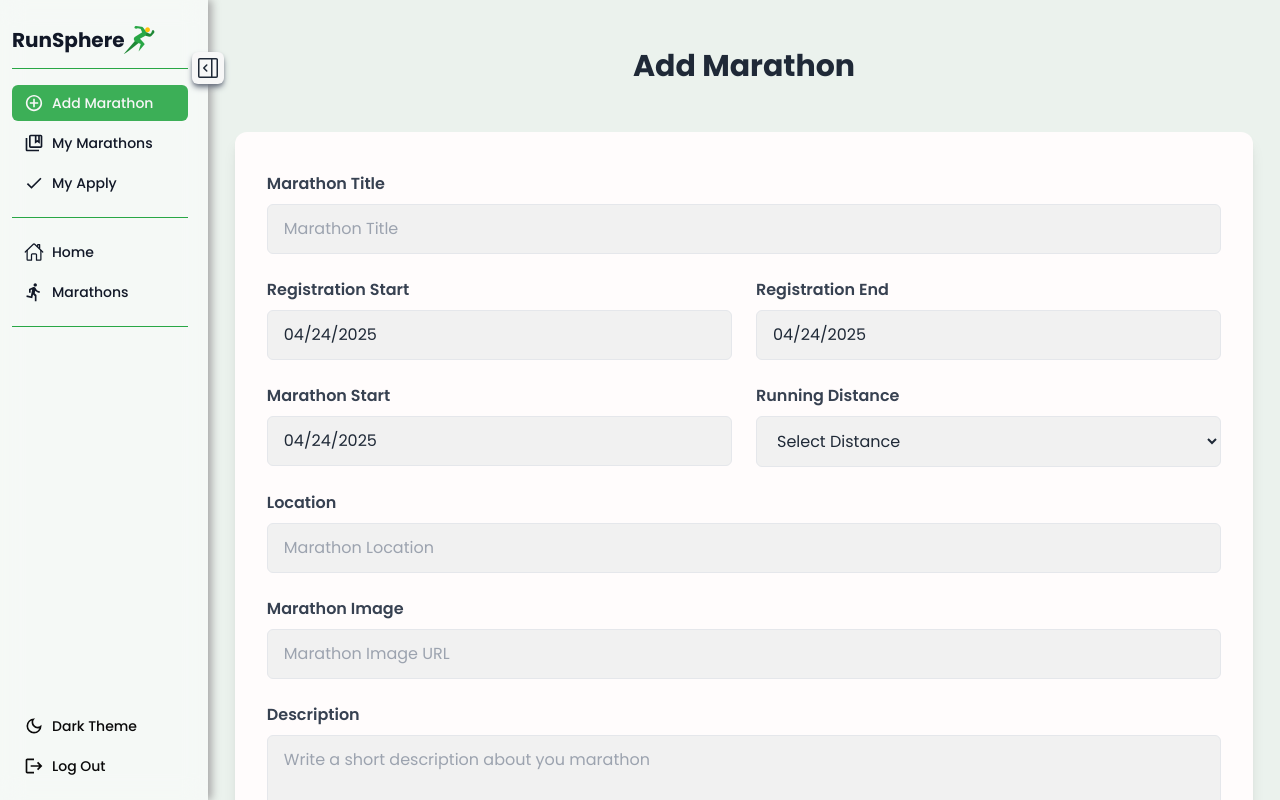
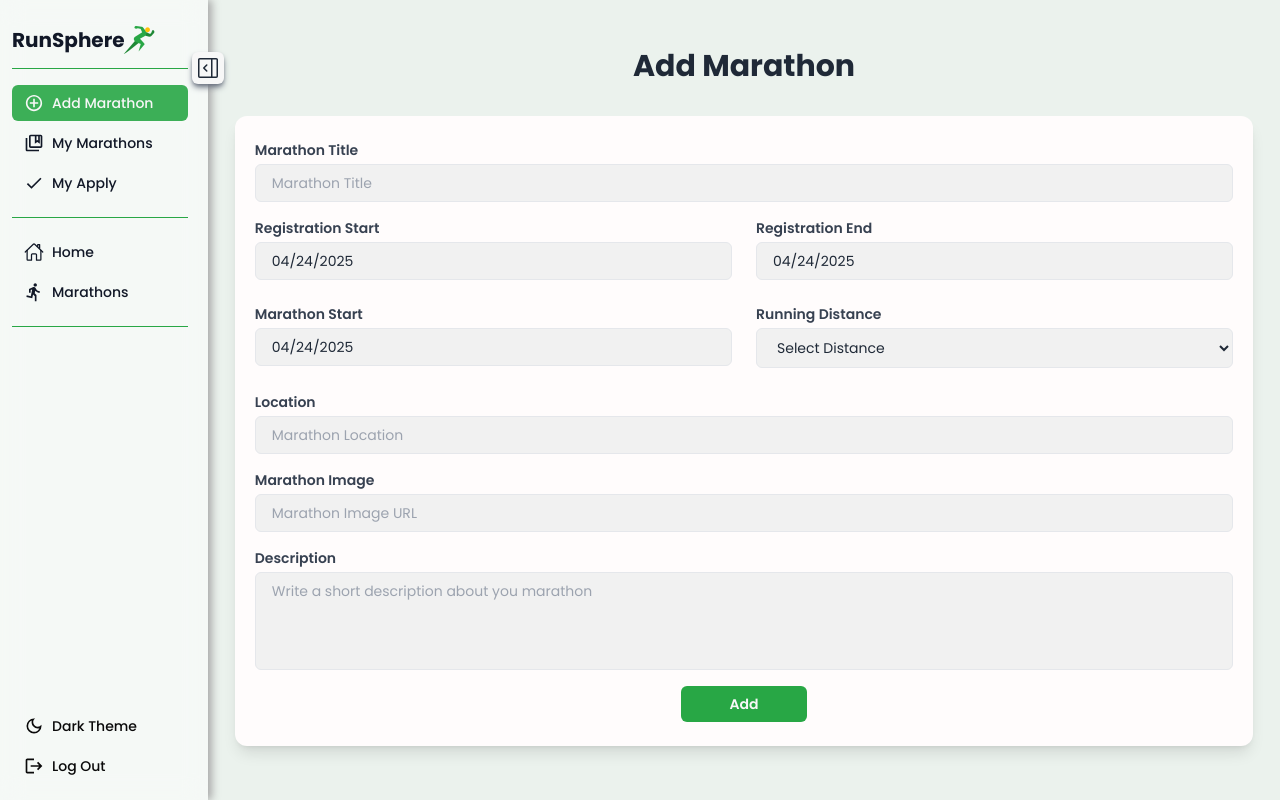
Before and after one commit to rumon3-1416/Marathon-Client-nph-b10a11, a React (Vite) app: page /dashboard in a window 1280 px wide. Shown: the top 800 px of the page. Built offline with nearby package versions, Linux system fonts and the light colour scheme; no server answers; sample sign-in values are in the browser's storage.

Commit message:
Updated: Add Marathon design updated

```diff
--- a/src/Pages/Dashboard/Components/Sidebar.jsx
+++ b/src/Pages/Dashboard/Components/Sidebar.jsx
@@ -46,7 +46,7 @@ const navLinks = [
   {
     id: '12',
     title: 'Marathons',
-    link: '/all_marathon',
+    link: '/all_marathons',
     icon: <MdOutlineDirectionsRun />,
   },
 ];
--- a/src/Pages/Dashboard/Pages/AddMarathon/AddMarathon.jsx
+++ b/src/Pages/Dashboard/Pages/AddMarathon/AddMarathon.jsx
@@ -5,6 +5,9 @@ import 'react-datepicker/dist/react-datepicker.css';
 import { useAuthContext } from '../../../../Hooks/useAuthContext';
 import Modal from '../../../../components/Modal/Modal';
 import useAxiosSecure from '../../../../Hooks/useAxiosSecure';
+
+const inputClasses =
+  'text-sm w-full px-4 py-2 rounded-md border-[1.5px] focus:border-green outline-none transition-all duration-300';
 
 const AddMarathon = () => {
   const [modal, setModal] = useState({
@@ -22,7 +25,7 @@ const AddMarathon = () => {
 
   const labelColor = darkTheme ? 'text-gray-300' : 'text-gray-700';
   const inputColor = darkTheme
-    ? 'bg-dark3 text-gray-200'
+    ? 'bg-dark3 text-gray-200 border-gray-600'
     : 'bg-[#f1f1f1] text-gray-800';
 
   useEffect(() => {
@@ -64,7 +67,7 @@ const AddMarathon = () => {
   return (
     <section>
       <h3
-        className={`text-3xl font-bold text-center mb-12 ${
+        className={`text-3xl font-bold text-center mb-8 ${
           darkTheme ? 'text-light2' : 'text-gray-800'
         }`}
       >
@@ -73,17 +76,20 @@ const AddMarathon = () => {
 
       <form
         onSubmit={handleSubmit}
-        className={`px-8 py-10 rounded-xl shadow-lg ${
+        className={`px-5 py-6 rounded-xl shadow-lg ${
           darkTheme ? 'bg-dark5' : 'bg-[#fffcfc]'
         }`}
       >
         {/* Title */}
-        <div className="mb-6 flex flex-col">
-          <label htmlFor="title" className={`font-semibold mb-2 ${labelColor}`}>
+        <div className="mb-4 flex flex-col">
+          <label
+            htmlFor="title"
+            className={`text-sm font-semibold mb-1 ${labelColor}`}
+          >
             Marathon Title
           </label>
           <input
-            className={`w-full px-4 py-3 rounded-md border-[1.5px] focus:border-green outline-none transition-all duration-300 ${inputColor}`}
+            className={`${inputClasses} ${inputColor}`}
             id="title"
             type="text"
             name="title"
@@ -95,22 +101,22 @@ const AddMarathon = () => {
         {/* Start & End */}
         <div className="mb-6 grid grid-cols-1 md:grid-cols-2 gap-6">
           <div className="flex flex-col">
-            <p className={`font-semibold mb-2 ${labelColor}`}>
+            <p className={`text-sm font-semibold mb-1 ${labelColor}`}>
               Registration Start
             </p>
             <DatePicker
-              className={`w-full px-4 py-3 rounded-md border-[1.5px] focus:border-green outline-none transition-all duration-300 ${inputColor}`}
+              className={`${inputClasses} ${inputColor}`}
               selected={startDate}
               onChange={date => setStartDate(date)}
             />
           </div>
 
           <div className="flex flex-col">
-            <p className={`font-semibold mb-2 ${labelColor}`}>
+            <p className={`text-sm font-semibold mb-1 ${labelColor}`}>
               Registration End
             </p>
             <DatePicker
-              className={`w-full px-4 py-3 rounded-md border-[1.5px] focus:border-green outline-none transition-all duration-300 ${inputColor}`}
+              className={`${inputClasses} ${inputColor}`}
               selected={endDate}
               onChange={date => setEndDate(date)}
             />
@@ -120,9 +126,11 @@ const AddMarathon = () => {
         {/* marathon Date & Distance */}
         <div className="mb-6 grid grid-cols-1 md:grid-cols-2 gap-6">
           <div className="flex flex-col">
-            <p className={`font-semibold mb-2 ${labelColor}`}>Marathon Start</p>
+            <p className={`text-sm font-semibold mb-1 ${labelColor}`}>
+              Marathon Start
+            </p>
             <DatePicker
-              className={`w-full px-4 py-3 rounded-md border-[1.5px] focus:border-green outline-none transition-all duration-300 ${inputColor}`}
+              className={`${inputClasses} ${inputColor}`}
               selected={marathonDate}
               onChange={date => setMarathonDate(date)}
             />
@@ -131,12 +139,12 @@ const AddMarathon = () => {
           <div className="flex flex-col">
             <label
               htmlFor="distance"
-              className={`font-semibold mb-2 ${labelColor}`}
+              className={`text-sm font-semibold mb-1 ${labelColor}`}
             >
               Running Distance
             </label>
             <select
-              className={`w-full px-4 py-3 rounded-md border-[1.5px] focus:border-green outline-none transition-all duration-300  ${inputColor}`}
+              className={`${inputClasses}  ${inputColor}`}
               defaultValue=""
               name="distance"
               id="distance"
@@ -156,15 +164,15 @@ const AddMarathon = () => {
         </div>
 
         {/* Location */}
-        <div className="mb-6 flex flex-col">
+        <div className="mb-4 flex flex-col">
           <label
             htmlFor="location"
-            className={`font-semibold mb-2 ${labelColor}`}
+            className={`text-sm font-semibold mb-1 ${labelColor}`}
           >
             Location
           </label>
           <input
-            className={`w-full px-4 py-3 rounded-md border-[1.5px] focus:border-green outline-none transition-all duration-300 ${inputColor}`}
+            className={`${inputClasses} ${inputColor}`}
             type="text"
             id="location"
             name="location"
@@ -174,12 +182,15 @@ const AddMarathon = () => {
         </div>
 
         {/* Image */}
-        <div className="mb-6 flex flex-col">
-          <label htmlFor="image" className={`font-semibold mb-2 ${labelColor}`}>
+        <div className="mb-4 flex flex-col">
+          <label
+            htmlFor="image"
+            className={`text-sm font-semibold mb-1 ${labelColor}`}
+          >
             Marathon Image
           </label>
           <input
-            className={`w-full px-4 py-3 rounded-md border-[1.5px] focus:border-green outline-none transition-all duration-300 ${inputColor}`}
+            className={`${inputClasses} ${inputColor}`}
             type="text"
             id="image"
             name="image"
@@ -189,15 +200,15 @@ const AddMarathon = () => {
         </div>
 
         {/* description */}
-        <div className="mb-6 flex flex-col">
+        <div className="mb-4 flex flex-col">
           <label
             htmlFor="description"
-            className={`font-semibold mb-2 ${labelColor}`}
+            className={`text-sm font-semibold mb-1 ${labelColor}`}
           >
             Description
           </label>
           <textarea
-            className={`w-full px-4 py-3 rounded-md border-[1.5px] focus:border-green outline-none transition-all duration-300 resize-none ${inputColor}`}
+            className={`${inputClasses} resize-none ${inputColor}`}
             id="description"
             name="description"
             placeholder="Write a short description about you marathon"
@@ -210,7 +221,7 @@ const AddMarathon = () => {
         <div className="text-center">
           <button
             type="submit"
-            className="bg-green text-light2 hover:bg-dark-green font-semibold px-12 py-2.5 rounded-md"
+            className="bg-green text-light2 hover:bg-dark-green text-sm font-semibold px-12 py-2 rounded-md"
           >
             Add
           </button>
```
